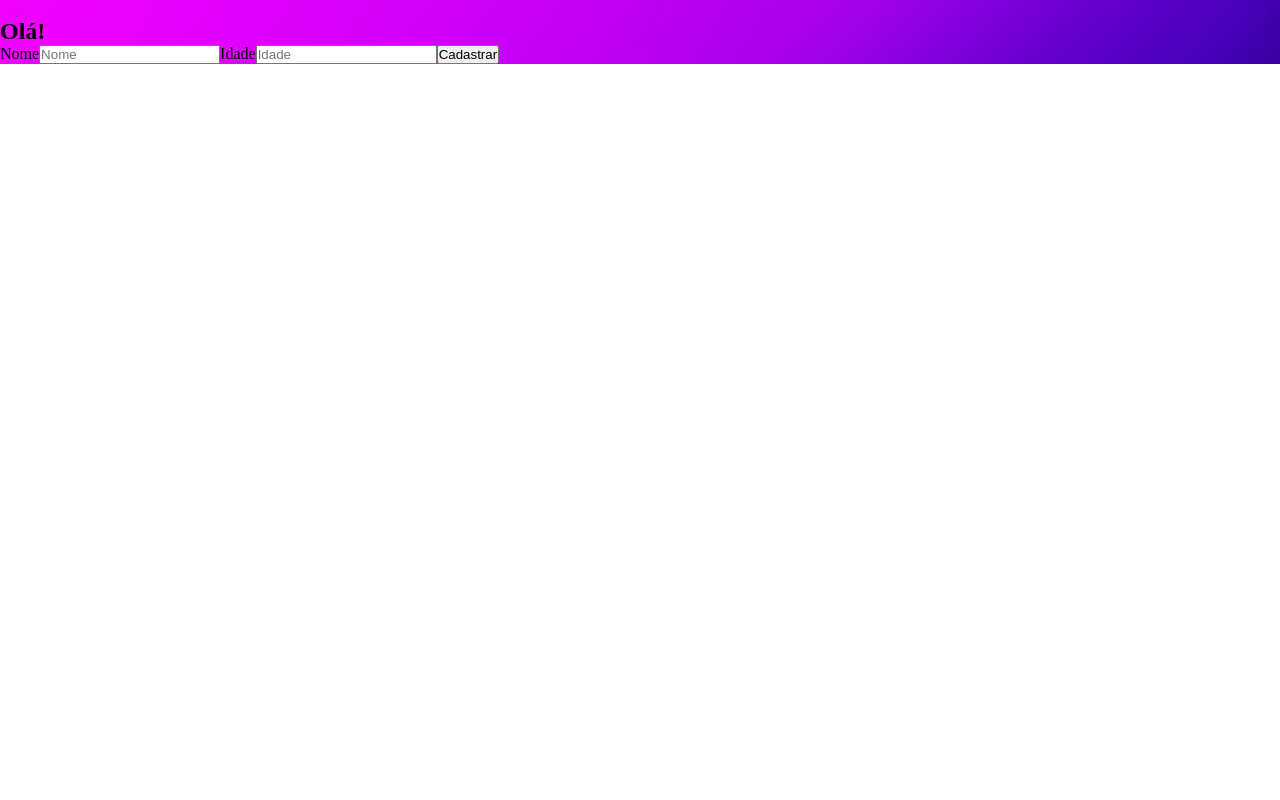
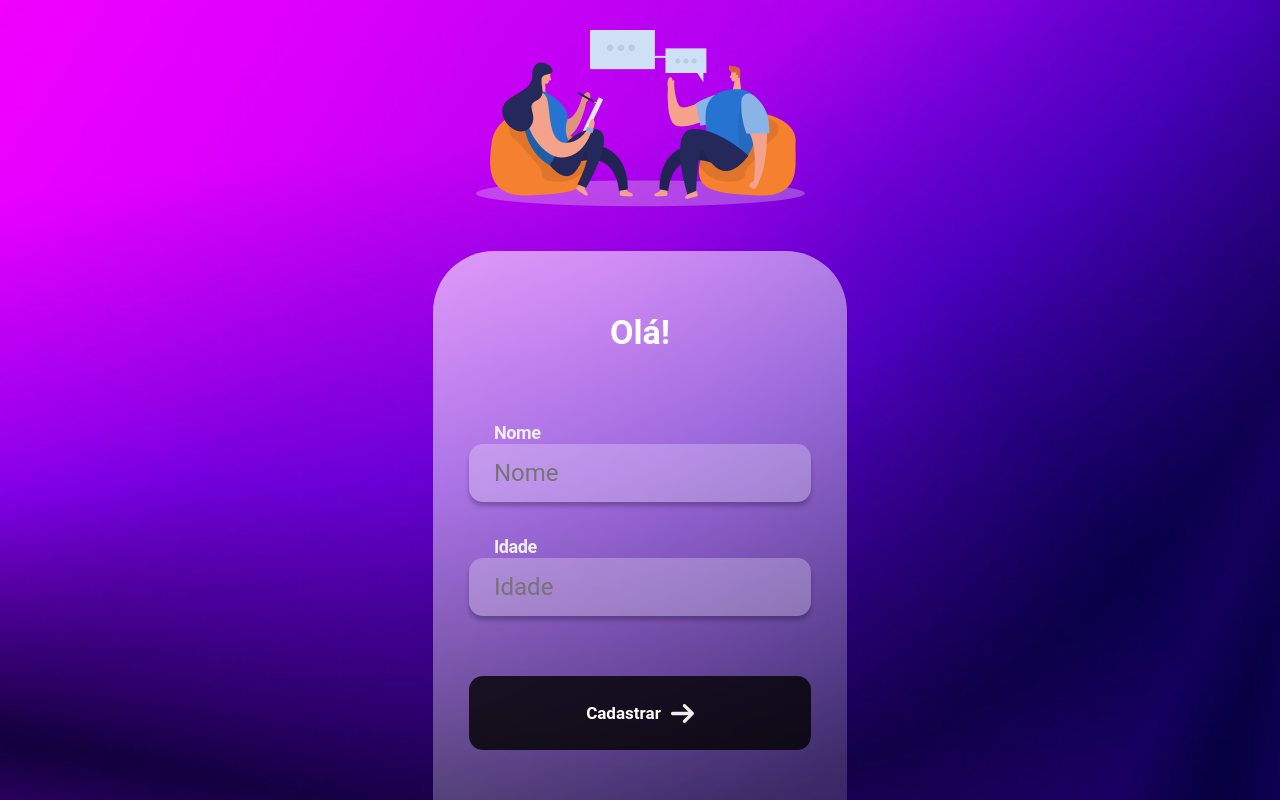
Before and after one commit to JoaoVtRibeiro/meus-estudos-DevClub, a React (Create React App) app in the folder React/projeto/: page / in a window 1280 px wide. Built offline with nearby package versions, Linux system fonts and the light colour scheme; the HTML template or start-up script is replaced by a standard one.

Commit message:
Projeto React - Estilizando e Posicionando os componentes

```diff
--- a/React/projeto/src/App.js
+++ b/React/projeto/src/App.js
@@ -1,28 +1,35 @@
 import React from "react"
 
-import { Main, Figure, Img, Section, H1, Label, Input, Button } from "./styles"; // Importação dos componentes CSS
+// Estilizações do styles.js
+import { Body, Container, Figure, Img, Main, H1, Label, Input, Button } from "./styles"; // Importação dos componentes CSS
+
+// Imagens
+import PeopleTalk from "./assets/Log_in/people-talk.png"
+import ArrowRight from "./assets/Log_in/arrow-right.png"
+
 
 // JSX (Sintaxe que permite html e javascript no mesmo código)
 const App = () => {
     return (
-        <Main>
+        <Body>
+            <Container>
                 <Figure>
-                <Img></Img>
+                    <Img src={PeopleTalk} alt="Pessoas conversando"></Img>
                 </Figure>
 
-            <Section>
+                <Main>
                     <H1>Olá!</H1>
 
                     <Label for="Nome">Nome</Label>
                     <Input id="Nome" placeholder="Nome" />
 
-
                     <Label for="Idade">Idade</Label>
                     <Input id="Idade" placeholder="Idade" />
 
-                <Button>Cadastrar</Button>
-            </Section>
+                    <Button>Cadastrar<Img src={ArrowRight} alt="seta"></Img></Button>
                 </Main>
+            </Container>
+        </Body>
     )
 }
 
--- a/React/projeto/src/globalStyles.js
+++ b/React/projeto/src/globalStyles.js
@@ -11,4 +11,6 @@ export default createGlobalStyle` // Exportando os estilos
     margin: 0;
     padding: 0;
     box-sizing: border-box;
+    font-family: 'Roboto', sans-serif;
+    font-weight: 700;
 }`;
--- a/React/projeto/src/styles.js
+++ b/React/projeto/src/styles.js
@@ -1,34 +1,83 @@
 // Importando Biblioteca
 import styled from "styled-components"
 
-// Importanando Imagens
+// Importanando imagens do fundo
 import Background from './assets/Log_in/background-login.png'
 
 
 // componente : export const nome = styled.tag
 
-export const Main = styled.main`
+export const Body = styled.body`
+    width: 100%;
+    height: 100%;
+`
+
+export const Container = styled.div`
     background: url('${Background}'); // url utilizando a imagem importada
     background-size: cover; // por padrão a imagem se repete, cover estica a imagem
+    display: flex;
+    flex-direction: column;
+    align-items: center;
+    gap: 40px;
+    height: 100vh;
 `
 export const Figure = styled.figure`
+    margin-top: 30px;
+`
 
+export const Img = styled.img``
+
+export const Main = styled.main`
+    background: linear-gradient(157.44deg, rgba(255, 255, 255, 0.6) 0.84%, rgba(255, 255, 255, 0.6) 0.85%, rgba(255, 255, 255, 0.15) 100%);
+    border-radius: 61px 61px 0px 0px;
+    display: flex;
+    flex-direction: column;
+    padding: 50px 36px;
+    height: 100%;
 `
-export const Img = styled.img`
 
-`
-export const Section = styled.section`
-
-`
 export const H1 = styled.h1`
-
+    font-size: 34px;
+    line-height: 40px;
+    text-align: center;
+    color: #FFFFFF;
+    margin-top: 11px;
+    margin-bottom: 70px;
 `
 export const Label = styled.label`
-
+    font-size: 18px;
+    line-height: 22px;
+    letter-spacing: -0.408px;
+    color: #EEEEEE;
+    padding-left: 25px;
 `
 export const Input = styled.input`
-
+    font-weight: 400;
+    font-size: 24px;
+    line-height: 28px;
+    color: #FFFFFF;
+    background: rgba(255, 255, 255, 0.25);
+    border: none;
+    box-shadow: 0px 4px 4px rgba(0, 0, 0, 0.25);
+    border-radius: 14px;
+    width: 342px;
+    height: 58px;
+    padding-left: 25px;
+    margin-bottom: 34px;
 `
 export const Button = styled.button`
-
+    font-size: 17px;
+    line-height: 28px;
+    color: #FFFFFF;
+    border: none;
+    background: rgba(0, 0, 0, 0.8);
+    border-radius: 14px;
+    width: 342px;
+    height: 74px;
+    cursor: pointer;
+    display: flex;
+    justify-content: center;
+    align-items: center;
+    gap: 10px;
+    margin-top: 26px;
 `
```
Lines whose indentation alone changed are shown as unchanged.
